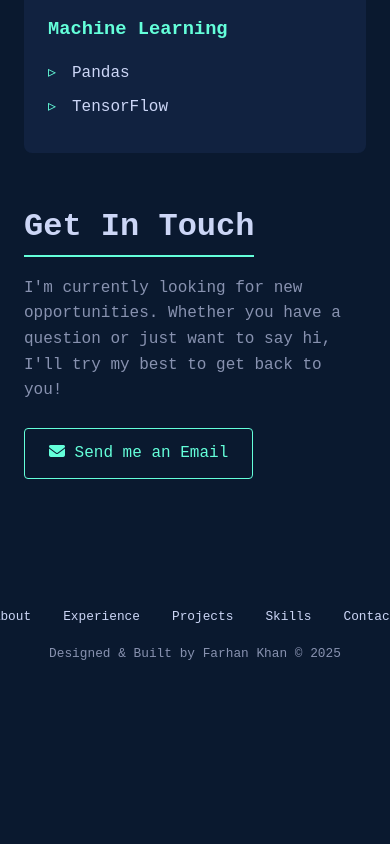
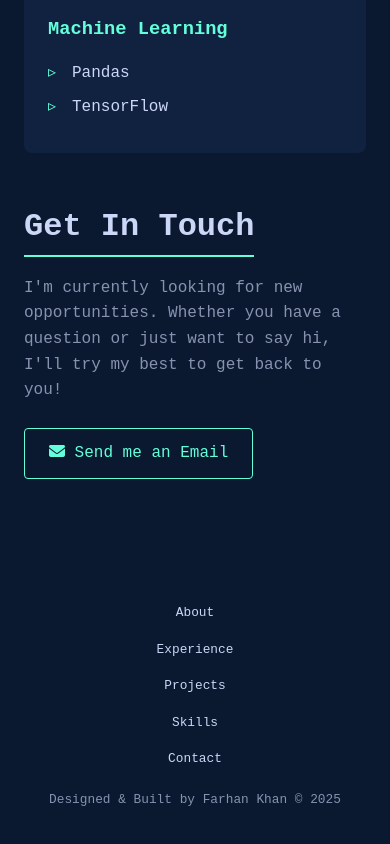
Before and after one commit to farhanfaiyazkhan/FarhanKhan, a plain HTML site: page index.html in a window 390 px wide. Shown: the part 6404-7248 px from the top of the page. Before the commit the page ends 7124 px from the top, so only its background shows below. Drawn offline with Linux system fonts and the light colour scheme.

Commit message:
made footer responsive

```diff
--- a/index.html
+++ b/index.html
@@ -490,6 +490,28 @@
             color: var(--highlight);
         }
 
+        /* Add these media queries for better responsiveness */
+        @media (max-width: 768px) {
+            footer {
+                padding: 1.5rem 0.5rem;
+            }
+
+            .footer-links {
+                gap: 1rem;
+            }
+        }
+
+        @media (max-width: 480px) {
+            .footer-links {
+                flex-direction: column;
+                gap: 0.5rem;
+            }
+
+            .footer-links a {
+                padding: 0.25rem;
+            }
+            }
+
         .data-stream {
             overflow: hidden;
             white-space: nowrap;
```
